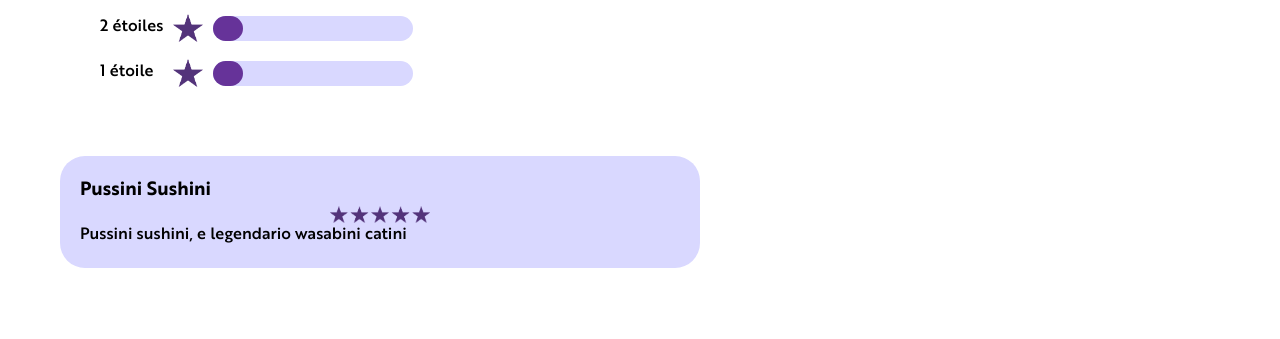
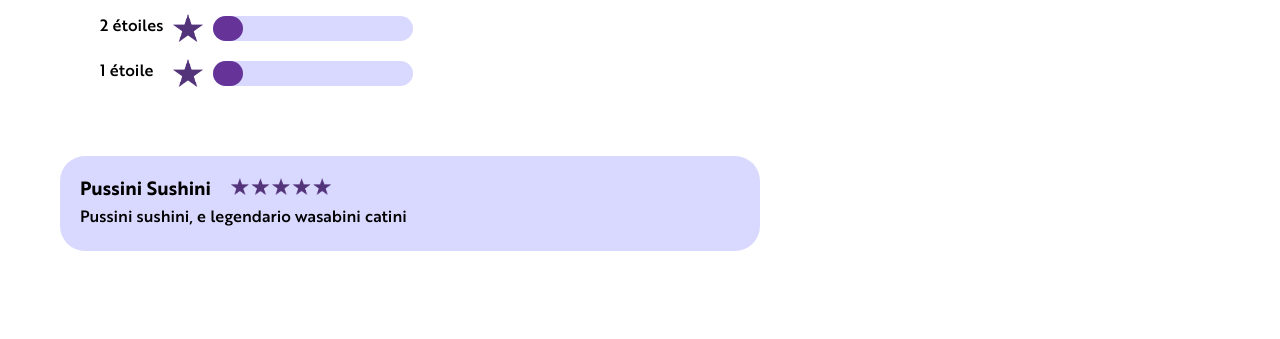
Before and after one commit to Dokary/Formlesss_site, a plain HTML site: page Pages/Produits.html in a window 1280 px wide. Shown: the part 1877-2216 px from the top of the page. Drawn offline with Linux system fonts and the light colour scheme.

Commit message:
produits fini

```diff
--- a/styles.css
+++ b/styles.css
@@ -554,12 +554,19 @@ form {
     margin: 60px;
     justify-content: center;
     padding: 20px;
+    max-width: 700px;
+
+}
+
+.commentaire-title {
+    display: flex;
+    flex-direction: row;
+    align-items: baseline;
 }
 
 .stars {
-    display: flex;
-    flex-direction: row;
-    justify-content: center;
+    padding-left: 20px;
+
     img {
         max-width: 100px;
     }
```
Also changed, not shown: style.css (deleted, +0 -8 lines), 1 other file.
